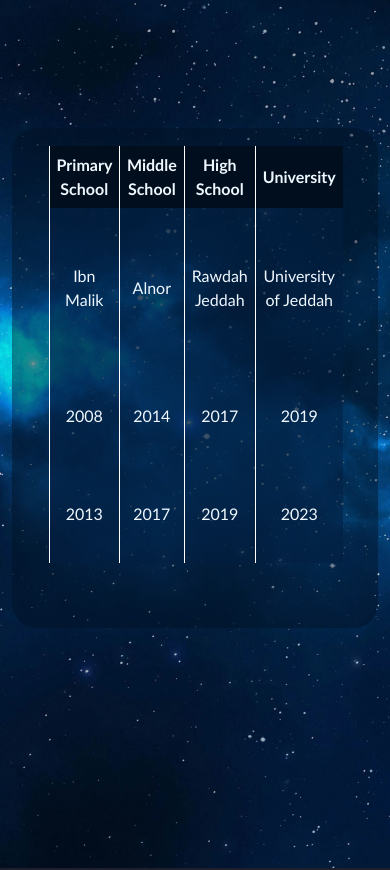
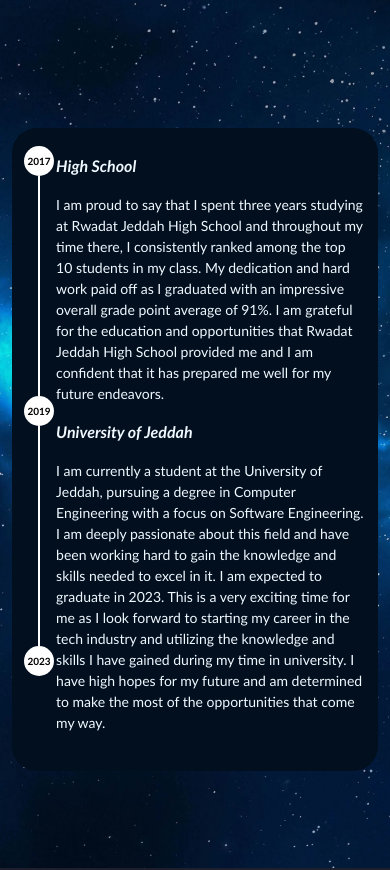
Before and after one commit to ZSAkhalid/resume, a plain HTML site: page index.html in a window 390 px wide. Shown: the part 2441-3311 px from the top of the page. Drawn offline with nearby package versions, Linux system fonts and the light colour scheme.

Commit message:
Updated education and made it responsive.

```diff
--- a/Styles/cssweb.css
+++ b/Styles/cssweb.css
@@ -116,38 +116,6 @@
     font-size: 100px;
 }
 
-.EducationSection{
-    height: 970px;
-    background-image: url("/media/Images/Space.webp");
-    background-size: cover;
-    padding-top: 230px;
-}
-.EducationArticle{
-    background-color: #020f1f6b;
-    height: 500px;
-    border-radius: 25px;
-    padding: 5%;
-    padding-left: 10%;
-}
-table{
-    height: 90%;
-    width: 90%;
-}
-table, tbody{
-    color: aliceblue;
-    border-left: 1px solid white;
-}
-th{
-    background-color: #010E1E;
-    border-left: 1px solid white;
-}
-td{
-    background-color: #021e418a;
-    border-left: 1px solid white;
-}
-th, td{
-    padding: 7px;
-}
 
 .brProjects{
     height: 160px;
@@ -302,6 +270,7 @@
 footer a:hover{
     color: rgb(139, 176, 255);
     transition: 0.5s;
+    transform: translateY(-10px);
 }
 footer a img{
     height: 25px;
@@ -361,16 +330,18 @@
 
 .projectsSection{
     background-image: url("/Media/Images/Nature3.jpg");
-    height: 970px;
+    height: fit-content;
     padding-top: 1%;
+    padding-bottom: 1%;
     background-size: cover;
 }
 .projectsContainer2{
-    height: 470px;
+    height: fit-content;
+    text-align: center;
 }
 .syncerDiv{
-    width: 750px;
-    float: right;
+    width: 710px;
+    margin: 0 auto;
 }
 .syncerDiv .carousel-item{
     padding-left: 65px;
@@ -381,22 +352,22 @@
     margin-top: 25%;
 }
 
-.synDiscriptio2{
-    display: inline-block;
+.sDiscriptio2{
+    font-size: x-large;
 }
 
 .gatherInCloneDiv{
-    width: 270px;
+    width: 250px;
     margin: 0 auto;
 }
 
 .gatherInCloneDiv .carousel-item{
-    padding-left: 25px;
-    padding-right: 25px;
+    padding-left: 35px;
+    padding-right: 35px;
 }
 .gatherInCloneDiv .carousel-control-next, .gatherInCloneDiv .carousel-control-prev{
     height: fit-content;
-    margin-top: 50%;
+    margin-top: 60%;
 }
 .projectsContainer1, .projectsContainer2{
     background-color: #1a1e21ad;
@@ -406,37 +377,100 @@
     padding-bottom: 1%;
 }
 .projectsContainer1{
-    height: 430px;
+    height: 390px;
 }
 .gatherInCloneDiv{
     float: right;
 }
 
+.EducationSection{
+    height: 970px;
+    background-image: url("/media/Images/Space.webp");
+    background-size: cover;
+    padding-top: 230px;
+}
+.EducationArticle{
+    background-color: #020f1f;
+    height: fit-content;
+    padding-top: 1%;
+    padding-bottom: 3%;
+    border-radius: 25px;
+}
+
+.educationInfo, .timeLine{
+    display: inline-block;
+}
+
+.educationInfo{
+    width: 90%;
+    height: fit-content;
+    text-align: left;
+}
+.timeLine{
+    width: fit-content;
+    float: left;
+}
+div.line{
+    width: 2px;
+    height: 175px;
+    background-color: white;
+    margin: 0 auto;
+    padding: 0;
+}
+div.circle{
+    width: 50px;
+    height: 50px;
+    border-radius: 50%;
+    border-width: 10px;
+    background-color: white;
+    margin: 0 auto;
+    padding: 0;
+}
+.educationHead{
+    font-size: xx-large;
+    font-weight: bold;
+    font-style: italic;
+}
+.educationParagraph{
+    font-size: x-large;
+}
+.circle span{
+    display: block;
+    color: black;
+    text-align: center;
+    font-size: large;
+    font-weight: bolder;
+    padding-top: 10px;
+}
+
+
+@media (max-width: 1200px){
+    .educationHead{
+        font-size: xx-large;
+        font-weight: bold;
+        font-style: italic;
+    }
+    .educationParagraph{
+        font-size: 20px;
+    }
+}
+
+
 @media (max-width: 992px){
     header nav a{
         font-size: 25px;
     }
-    .gatherInCloneDiv{
+
+    div.line{
+        width: 2px;
+        height: 210px;
+        background-color: white;
         margin: 0 auto;
+        padding: 0;
     }
-    .syncerDiv{
-        width: 550px;
-        float: right;
-    }
-    .syncerDiv .carousel-control-next, .syncerDiv .carousel-control-prev{
-        height: fit-content;
-        margin-top: 25%;
-    }
-    .gatherInCloneDiv .carousel-control-next, .gatherInCloneDiv .carousel-control-prev{
-        height: fit-content;
-        margin-top: 70%;
-    }
-    .gatherInCloneDiv .carousel-control-next{
-        padding-left: 5%;
-    }
-    .gatherInCloneDiv .carousel-control-prev{
-        padding-right: 5%;
-    }
+
+
+
 }
 
 @media (max-width: 768px){
@@ -450,34 +484,59 @@
         padding-top: 40px;
         font-size: x-large;
     }
-    .gatherInCloneDiv{
-        width: 200px;
-        float: right;
-    }
-    .syncerDiv{
-        width: 310px;
-        float: right;
-    }
-    .projectsContainer1{
-        height: 290px;
-        margin-top: 120px;
-    }
-    .projectsContainer2{
-        height: 220px;
-    }
+
     .scroll{
         width: 70px;
         height: 75px;
         bottom: 80px;
     }
-
-    .syncerDiv .carousel-control-next, .syncerDiv .carousel-control-prev{
-        height: fit-content;
-        margin-top: 15%;
-    }
     .gatherInCloneDiv .carousel-control-next, .gatherInCloneDiv .carousel-control-prev{
         height: fit-content;
         margin-top: 60%;
+    }
+    .giDiscriptio1{
+        font-size: x-large;
+    }
+    .giDiscriptio2{
+        font-size: large;
+    }
+
+    div.line{
+        width: 2px;
+        height: 210px;
+        background-color: white;
+        margin: 0 auto;
+        padding: 0;
+    }
+    div.circle{
+        width: 40px;
+        height: 40px;
+        border-radius: 50%;
+        border-width: 10px;
+        background-color: white;
+        margin: 0 auto;
+        padding: 0;
+    }
+
+    .circle span{
+        display: block;
+        color: black;
+        text-align: center;
+        font-size: medium;
+        font-weight: bolder;
+        padding-top: 8px;
+    }
+    .educationHead{
+        margin-top: 3px;
+        font-size: x-large;
+        font-weight: bold;
+        font-style: italic;
+    }
+    .univerHead{
+        margin-top: 30px;
+    }
+    .educationParagraph{
+        font-size: 16px;
     }
 
 }
@@ -509,4 +568,114 @@
     height: 75px;
     bottom: 80px;
    }
+   .EducationArticle{
+    padding-top: 5%;
+    padding-bottom: 6%;
+    overflow: auto;
+   }
+   div.line{
+    width: 2px;
+    height: 147px;
+    background-color: white;
+    margin: 0 auto;
+    padding: 0;
 }
+
+.educationHead{
+    margin-top: 8px;
+    font-size: medium;
+    font-weight: bold;
+    font-style: italic;
+}
+.univerHead{
+    margin-top: 22px;
+}
+.educationParagraph{
+    font-size: 14px;
+}
+
+}
+@media (max-width: 526px){
+    div.line{
+        width: 2px;
+        height: 178px;
+        background-color: white;
+        margin: 0 auto;
+        padding: 0;
+    }
+    div.circle{
+        width: 30px;
+        height: 30px;
+        border-radius: 50%;
+        border-width: 10px;
+        background-color: white;
+        margin: 0 auto;
+        padding: 0;
+    }
+    .circle span{
+        display: block;
+        color: black;
+        text-align: center;
+        font-size: x-small;
+        padding-top: 8px;
+    }
+    .univerHead{
+        margin-top: 0px;
+    }
+}
+@media (max-width: 471px){
+    div.line{
+        width: 2px;
+        height: 198px;
+        background-color: white;
+        margin: 0 auto;
+        padding: 0;
+    }
+    div.circle{
+        width: 30px;
+        height: 30px;
+        border-radius: 50%;
+        border-width: 10px;
+        background-color: white;
+        margin: 0 auto;
+        padding: 0;
+    }
+    .circle span{
+        display: block;
+        color: black;
+        text-align: center;
+        font-size: x-small;
+        padding-top: 8px;
+    }
+    .univerHead{
+        margin-top: 0px;
+    }
+}
+@media (max-width: 419px){
+    div.line{
+        width: 2px;
+        height: 220px;
+        background-color: white;
+        margin: 0 auto;
+        padding: 0;
+    }
+    div.circle{
+        width: 30px;
+        height: 30px;
+        border-radius: 50%;
+        border-width: 10px;
+        background-color: white;
+        margin: 0 auto;
+        padding: 0;
+    }
+    .circle span{
+        display: block;
+        color: black;
+        text-align: center;
+        font-size: x-small;
+        padding-top: 8px;
+    }
+    .univerHead{
+        margin-top: 0px;
+    }
+}
--- a/index.html
+++ b/index.html
@@ -58,36 +58,21 @@
 
     <section class="container-fluid EducationSection" id="Education">
         <article class="container EducationArticle">
-            <table>
-                <thead>
-                    <tr>
-                        <th>Primary School</th>
-                        <th>Middle School</th>
-                        <th>High School</th>
-                        <th>University</th>
-                    </tr>
-                </thead>
-                <tbody>
-                    <tr>
-                        <td>Ibn Malik</td>
-                        <td>Alnor</td>
-                        <td>Rawdah Jeddah</td>
-                        <td>University of Jeddah</td>
-                    </tr>
-                    <tr>
-                        <td>2008</td>
-                        <td>2014</td>
-                        <td>2017</td>
-                        <td>2019</td>
-                    </tr>
-                    <tr>
-                        <td>2013</td>
-                        <td>2017</td>
-                        <td>2019</td>
-                        <td>2023</td>
-                    </tr>
-                </tbody>
-            </table>
+                <div class="timeLine">
+
+                    <div class="circle"><span>2017</span></div>
+                    <div class="line"></div>
+                    <div class="circle"><span>2019</span></div>
+                    <div class="line"></div>
+                    <div class="circle"><span>2023</span></div>
+
+                </div>
+                <div class="educationInfo">
+                    <p class="educationHead">High School</p>
+                    <p class="educationParagraph">I am proud to say that I spent three years studying at Rwadat Jeddah High School and throughout my time there, I consistently ranked among the top 10 students in my class. My dedication and hard work paid off as I graduated with an impressive overall grade point average of 91%. I am grateful for the education and opportunities that Rwadat Jeddah High School provided me and I am confident that it has prepared me well for my future endeavors.</p>
+                    <p class="educationHead univerHead">University of Jeddah</p>
+                    <p class="educationParagraph">I am currently a student at the University of Jeddah, pursuing a degree in Computer Engineering with a focus on Software Engineering. I am deeply passionate about this field and have been working hard to gain the knowledge and skills needed to excel in it. I am expected to graduate in 2023. This is a very exciting time for me as I look forward to starting my career in the tech industry and utilizing the knowledge and skills I have gained during my time in university. I have high hopes for my future and am determined to make the most of the opportunities that come my way.</p>
+                </div>
         </article>
     </section>
 
@@ -206,7 +191,7 @@
                 </div>
                 <div class="col">
                     <div class="row">
-                        <h1>Clone of gatherIn</h1>
+                        <h1 class="giDiscriptio1">Clone of gatherIn</h1>
                     </div>
                     <div class="row">
                         <h3 class="giDiscriptio2">Moblie programming project witch is a clone of gatherIn</h3>
@@ -215,7 +200,11 @@
         </article>
             <br>
             <article class="container projectsContainer2">
-                <div class="col">
+                <div class="row">
+                    <h1>Syncer</h1>
+                    <h3 class="sDiscriptio2">Its an app that syncs your playtime with your friend on a movie so you can have better experince watching a movie online</h3>
+                </div>
+                <div class="row">
                     <div class="syncerDiv">
                         <div id="carouselExampleControlsSyncer" class="carousel slide" data-bs-ride="carousel">
                             <div class="carousel-inner">
@@ -242,14 +231,7 @@
                             </button>
                         </div>
                     </div>
-                    <div class="col">
-                        <div class="row sH1">
-                            <h1>Syncer</h1>
-                        </div>
-                        <div class="row sH3">
-                            <h3>Moblie programming project witch is a clone of gatherIn</h3>
-                        </div>
-                    </div>
+
                 </div>
         </article>
     </section>
```
Also changed, not shown: 1 other file.
